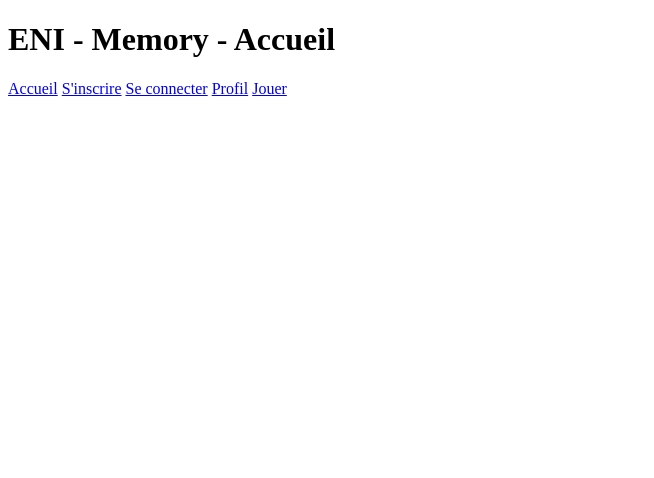
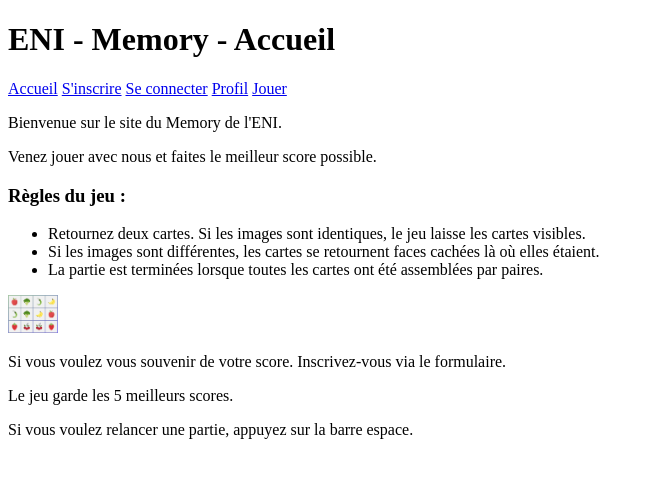
Before and after one commit to BorisPautonnier/eni-memory-boris, a plain HTML site: page index.html in a window 1280 px wide. Shown: the whole page, without its empty margins (0-654 px from the left). Drawn offline with Linux system fonts and the light colour scheme.

Commit message:
html page d'acceuil (index.html)

```diff
--- a/index.html
+++ b/index.html
@@ -6,7 +6,7 @@
     <title>ENI - Memory</title>
 </head>
 <body>
-    <h1>ENI - Memory - Accueil</h1>
+    <h1>ENI - <strong>Memory</strong> - Accueil</h1>
     <nav>
         <a href="index.html">Accueil</a>
         <a href="inscription.html">S'inscrire</a>
@@ -14,5 +14,19 @@
         <a href="profil.html">Profil</a>
         <a href="jeu.html">Jouer</a>
     </nav>
+    <section>
+        <p>Bienvenue sur le site du Memory de l'ENI.</p>
+        <p>Venez jouer avec nous et faites le meilleur score possible.</p>
+        <h3>Règles du jeu :</h3>
+        <ul>
+            <li>Retournez deux cartes. Si les images sont identiques, le jeu laisse les cartes visibles.</li>
+            <li>Si les images sont différentes, les cartes se retournent faces cachées là où elles étaient.</li>
+            <li>La partie est terminées lorsque toutes les cartes ont été assemblées par paires.</li>
+        </ul>
+        <img src="ressources\memory-legume\memory_detail.png" alt="Image du jeu Memory" width="50vw" />
+        <p>Si vous voulez vous souvenir de votre score. Inscrivez-vous via le formulaire.</p>
+        <p>Le jeu garde les 5 meilleurs scores.</p>
+        <p>Si vous voulez relancer une partie, appuyez sur la barre espace.</p>
+    </section>
 </body>
 </html>
```
